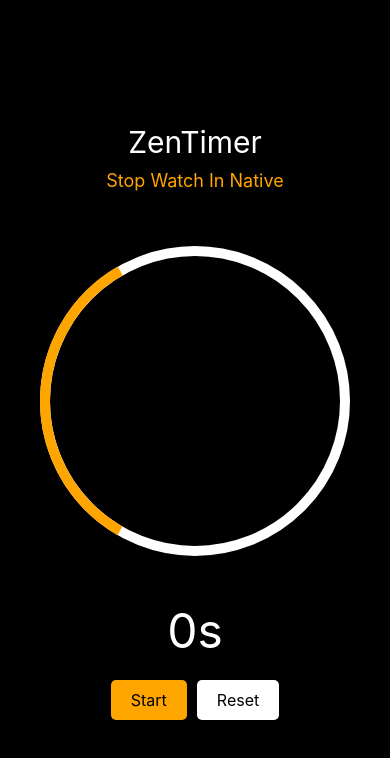
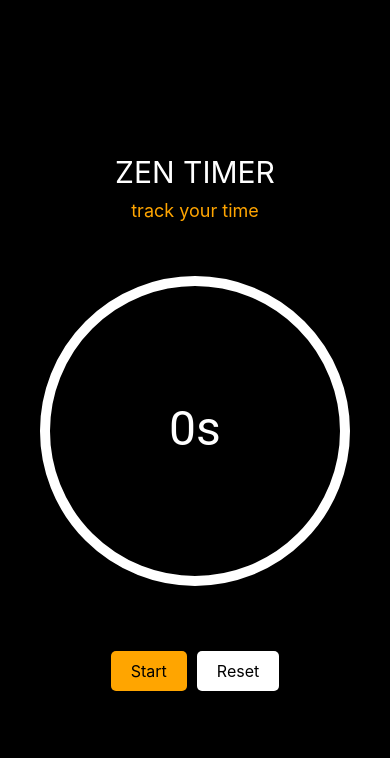
Before and after one commit to Lenindelrionicaragua/HabitTrackerAppFront, a React Native app: screen /StopwatchScreen in a window 390 px wide. Shown: the top 758 px of the page. Built offline with nearby package versions, Linux system fonts and the light colour scheme; what expo-web-browser would draw is missing.

Commit message:
mores styles for StopwatchsScreen

```diff
--- a/screens/StopwatchScreen/StopwatchScreen.js
+++ b/screens/StopwatchScreen/StopwatchScreen.js
@@ -1,6 +1,6 @@
 import React, { useState, useRef, useEffect } from "react";
 import { View, Text, StyleSheet, TouchableOpacity } from "react-native";
-import Svg, { Circle } from "react-native-svg";
+import Svg, { Circle, Text as SvgText } from "react-native-svg";
 import { Colors } from "../../styles/AppStyles";
 
 const { white, black, orange, lightGrey } = Colors;
@@ -39,12 +39,12 @@ const App = () => {
     setRunning(true);
   };
 
-  const circumference = 2 * Math.PI * 50;
+  const circumference = 2 * Math.PI * 150;
 
   return (
     <View style={styles.container}>
-      <Text style={styles.header}>ZenTimer</Text>
-      <Text style={styles.subHeader}>Stop Watch In Native</Text>
+      <Text style={styles.header}>ZEN TIMER</Text>
+      <Text style={styles.subHeader}>track your time</Text>
       <View style={styles.svgContainer}>
         <Svg height="360" width="360" viewBox="0 0 360 360">
           <rect width="100%" height="100%" fill="black" />
@@ -66,9 +66,18 @@ const App = () => {
             strokeDasharray={circumference}
             strokeDashoffset={circumference - (circumference * time) / MAX_TIME}
           />
+          <SvgText
+            x="180"
+            y="180"
+            textAnchor="middle"
+            dy=".3em"
+            fontSize="48"
+            fill="white"
+          >
+            {time}s
+          </SvgText>
         </Svg>
       </View>
-      <Text style={styles.timeText}>{time}s</Text>
       <View style={styles.buttonContainer}>
         {running ? (
           <TouchableOpacity
@@ -111,7 +120,8 @@ const styles = StyleSheet.create({
     flex: 1,
     justifyContent: "center",
     alignItems: "center",
-    backgroundColor: "black"
+    backgroundColor: "black",
+    fontFamily: "Roboto"
   },
   header: {
     fontSize: 30,
```
